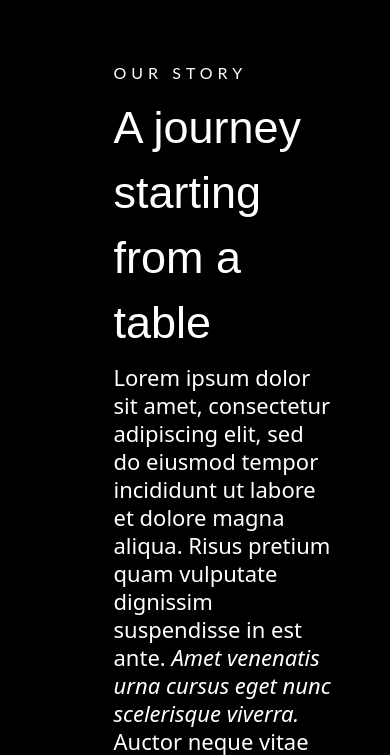
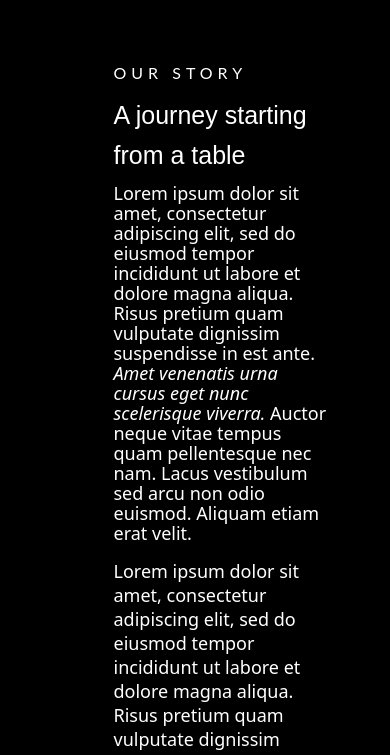
Before and after one commit to Yarhagroup/salivates.in, a plain HTML site: page index.html in a window 390 px wide. Shown: the part 846-1601 px from the top of the page. Drawn offline with Linux system fonts and the light colour scheme; a web font is replaced by a local one.

Commit message:
Update style.css

```diff
--- a/css/style.css
+++ b/css/style.css
@@ -897,6 +897,23 @@ text-transform: uppercase;
 
 @media screen and (max-width: 479px) {
 
+  .story-head {
+    color: #fff;
+    font-family: Questrial, sans-serif;
+    font-size: 25px;
+    line-height: 40px;
+    font-weight: 200;
+  }
+
+  .normal-paragraph {
+    font-size: 18px;
+    line-height: 20px;
+    font-weight: 200;
+    text-align: left;
+    letter-spacing: 0px;
+    text-transform: none;
+  }
+
 
   .right-container {
     width: 100%;
@@ -949,6 +966,14 @@ text-transform: uppercase;
   }
   .owl-theme .owl-controls{ bottom: -12%; }
 
+  .story-head {
+    color: #fff;
+    font-family: Questrial, sans-serif;
+    font-size: 25px;
+    line-height: 40px;
+    font-weight: 200;
+  }
+
   .vertical-section-text{
     padding: 0px 0px 0px 0px;
     justify-content: center;
```
